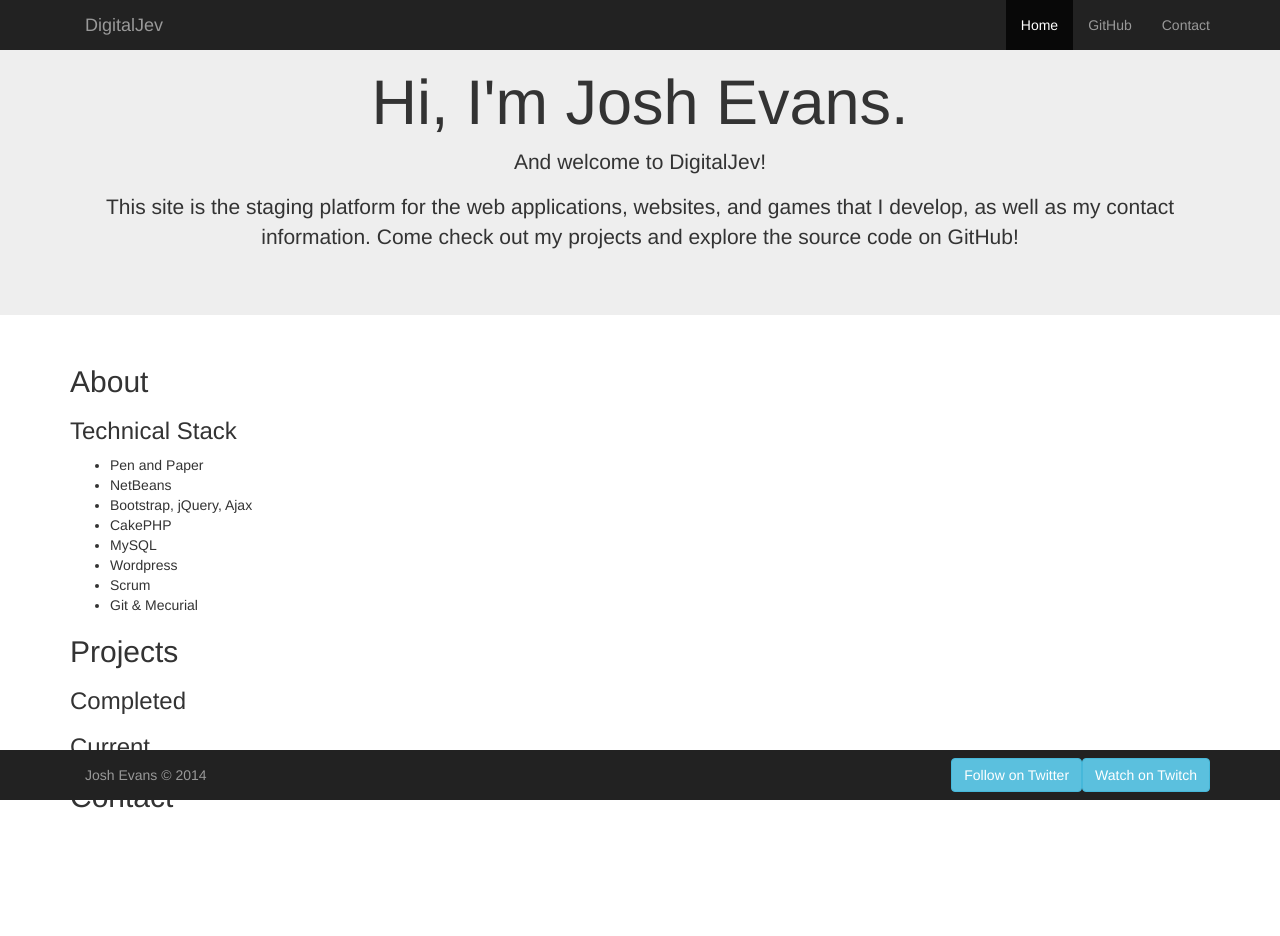
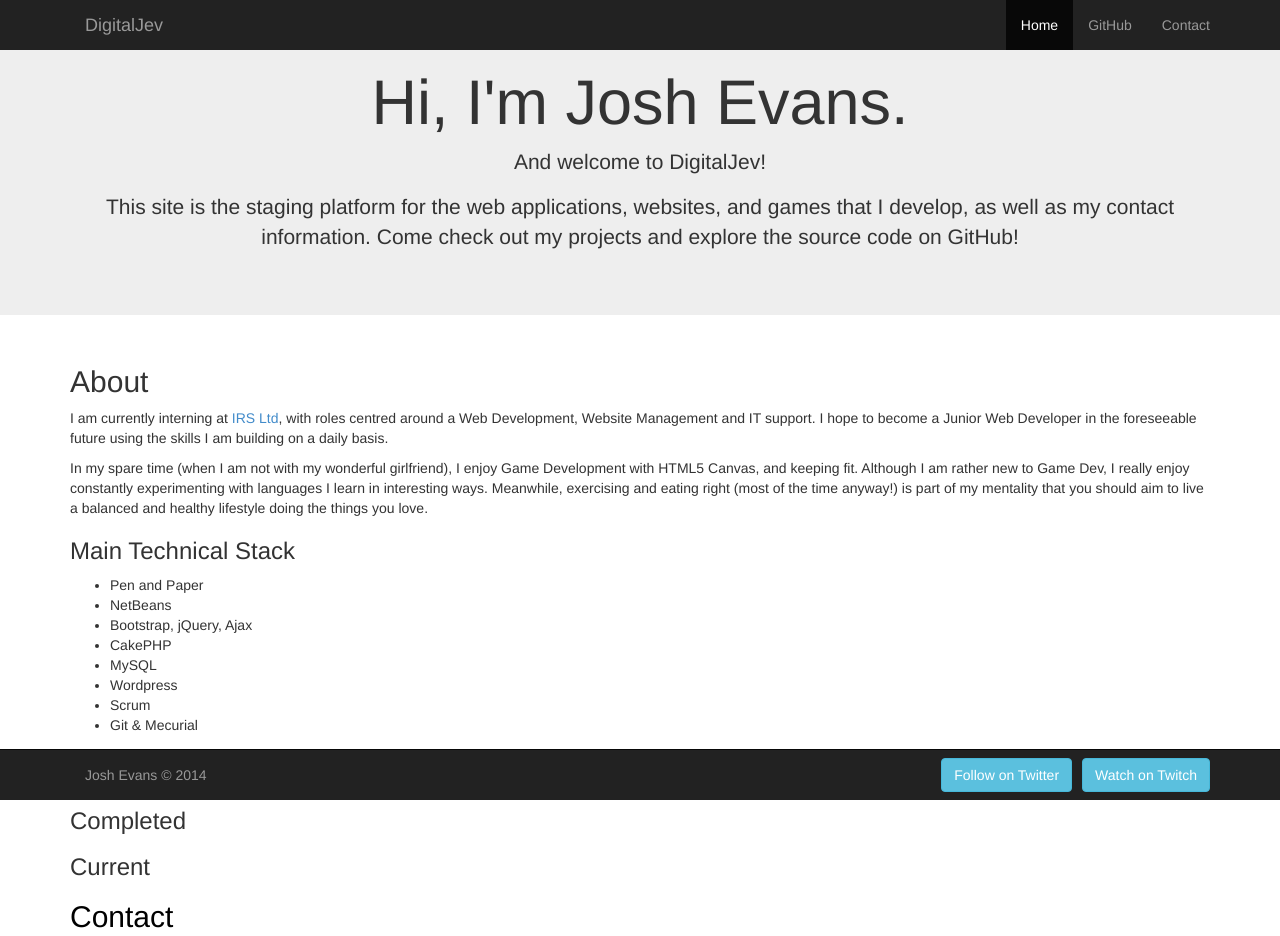
Before and after one commit to digitaljev/DigitalJev, a plain HTML site: page index.html in a window 1280 px wide. Before the commit the page ends 823 px from the top, so only its background shows below. Drawn offline with nearby package versions, Linux system fonts and the light colour scheme.

Commit message:
About section, bottom Nav Collapse fixed, contact link

```diff
--- a/css/style.css
+++ b/css/style.css
@@ -7,3 +7,6 @@ and open the template in the editor.
     Created on : 20-Feb-2014, 20:19:06
     Author     : Josh
 */
+body {
+    margin-bottom: 80px;
+}
--- a/index.html
+++ b/index.html
@@ -35,7 +35,7 @@ Root
                     <ul class="nav navbar-nav navbar-right">
                         <li class="active"><a href="#">Home</a></li>
                         <li><a href="https://github.com/digitaljev">GitHub</a></li>
-                        <li><a href="#">Contact</a></li>
+                        <li><a href="#contact">Contact</a></li>
                     </ul>
                 </div>
 
@@ -54,9 +54,17 @@ Root
         <!-- Page Content -->
         <div class="container">
             <h2>About</h2>
-            <p></p>
+            <p>
+                I am currently interning at <a href="http://www.irs-limited.com">IRS Ltd</a>, with roles centred around a Web Development, Website Management
+                and IT support. I hope to become a Junior Web Developer in the foreseeable future using the skills I am building on a daily basis.
+            </p>
+            <p>
+                In my spare time (when I am not with my wonderful girlfriend), I enjoy Game Development with HTML5 Canvas, and keeping fit.
+                Although I am rather new to Game Dev, I really enjoy constantly experimenting with languages I learn in interesting ways. Meanwhile, exercising and eating right
+                (most of the time anyway!) is part of my mentality that you should aim to live a balanced and healthy lifestyle doing the things you love.
+            </p>
 
-            <h3>Technical Stack</h3>
+            <h3>Main Technical Stack</h3>
                 <ul>
                     <li>Pen and Paper</li>
                     <li>NetBeans</li>
@@ -73,14 +81,17 @@ Root
 
             <h3>Current</h3>
 
-            <h2>Contact</h2>
+            <a name="contact" style="text-decoration: none; color: #000"><h2>Contact</h2></a>
 
         </div>
-        <div class="nav navbar-inverse navbar-fixed-bottom">
+        <div class="navbar navbar-inverse navbar-fixed-bottom">
             <div class="container">
                 <p class="navbar-text pull-left">Josh Evans &copy; 2014</p>
-                    <a href="https://twitch.tv/DigitalJev" class="navbar-btn btn-info btn pull-right">Watch on Twitch</a>
-                    <a href="https://twitter.com/DigitalJev" class="navbar-btn btn-info btn pull-right">Follow on Twitter</a>
+                    <a href="https://twitch.tv/DigitalJev" class="navbar-btn btn-info btn pull-right hidden-xs">Watch on Twitch</a><p>
+                    <a href="https://twitter.com/DigitalJev" class="navbar-btn btn-info btn pull-right hidden-xs" style="margin-right: 10px">Follow on Twitter</a>
+
+                    <a href="https://twitch.tv/DigitalJev" class="navbar-btn btn-info btn pull-right visible-xs">Twitch</a><p>
+                    <a href="https://twitter.com/DigitalJev" class="navbar-btn btn-info btn pull-right visible-xs" style="margin-right: 10px; margin-top: -2px;">Twitter</a>
             </div>
         </div>
 
```
